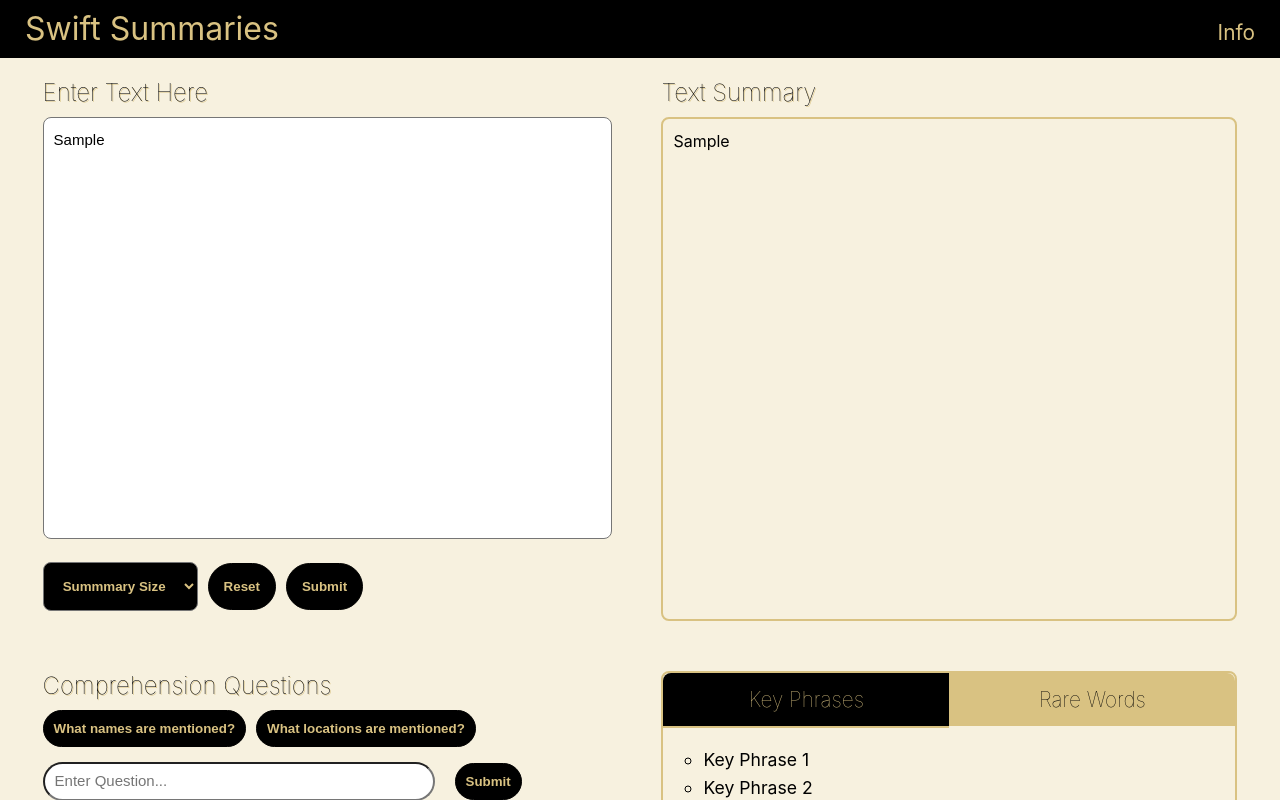
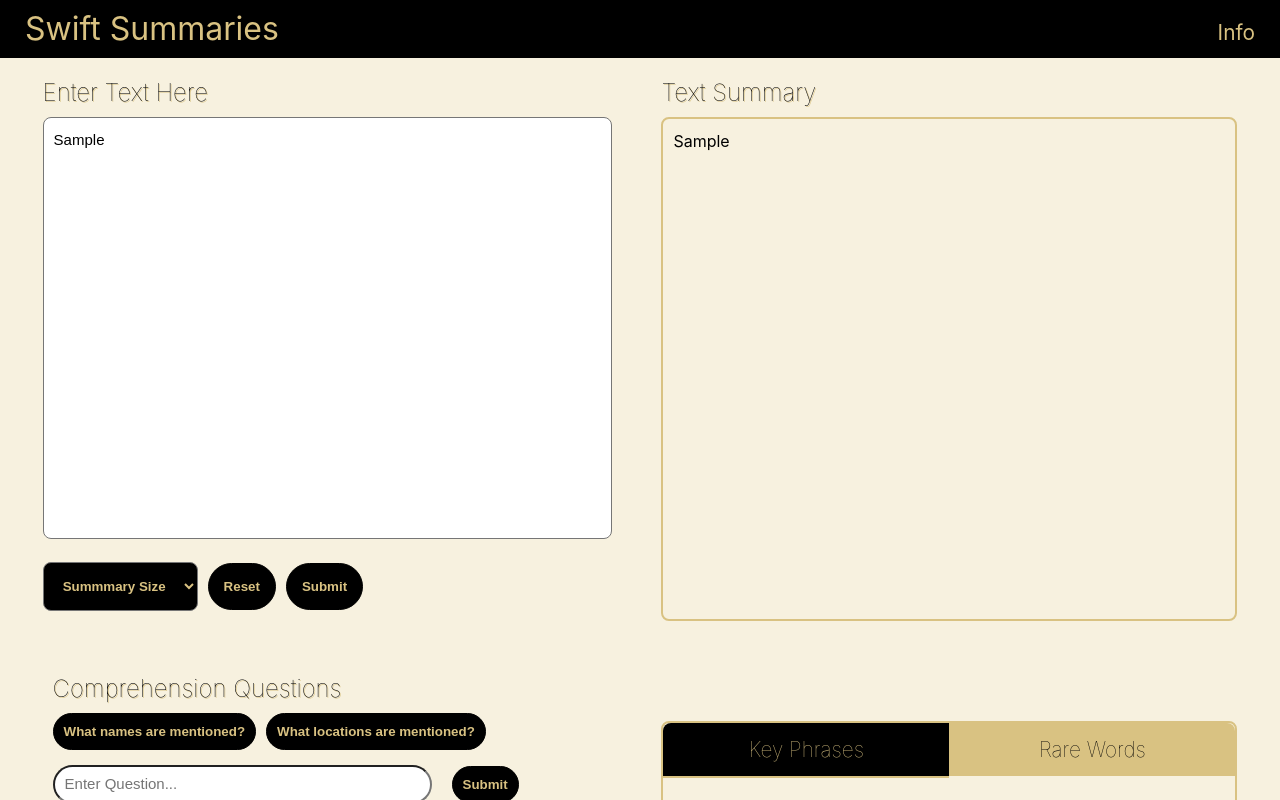
Before and after one commit to qhyltong/swift-summaries, a React (Create React App) app: page / in a window 1280 px wide. Both pictures are taken after typing "Sample" into the empty fields and a click on the input "Submit". Shown: the top 800 px of the page. Built offline with nearby package versions, Linux system fonts and the light colour scheme.

Commit message:
fixed layout slightly

```diff
--- a/src/App.css
+++ b/src/App.css
@@ -196,7 +196,6 @@ option {
   margin-left: 3.33%;
   margin-right: 1.66%;
   width: 45%;
-  height: 100vh;
 }
 
 .right {
@@ -208,7 +207,9 @@ option {
 }
 
 .questions {
-  margin-top: 60px;
+  margin-top: 53px;
+  border-radius: 8px;
+  padding: 10px;
 }
 
 .question-buttons {
@@ -325,6 +326,7 @@ option {
 #keyphrase-p {
   padding: 0;
   margin-bottom: 50px;
+  margin-top: 100px;
 }
 
 #rare-words-button {
```
